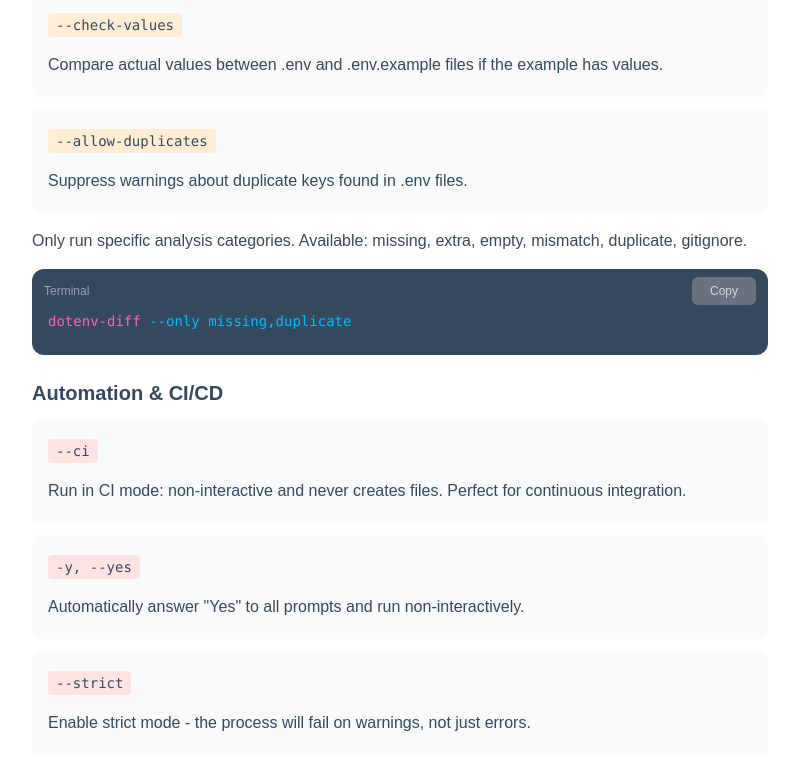
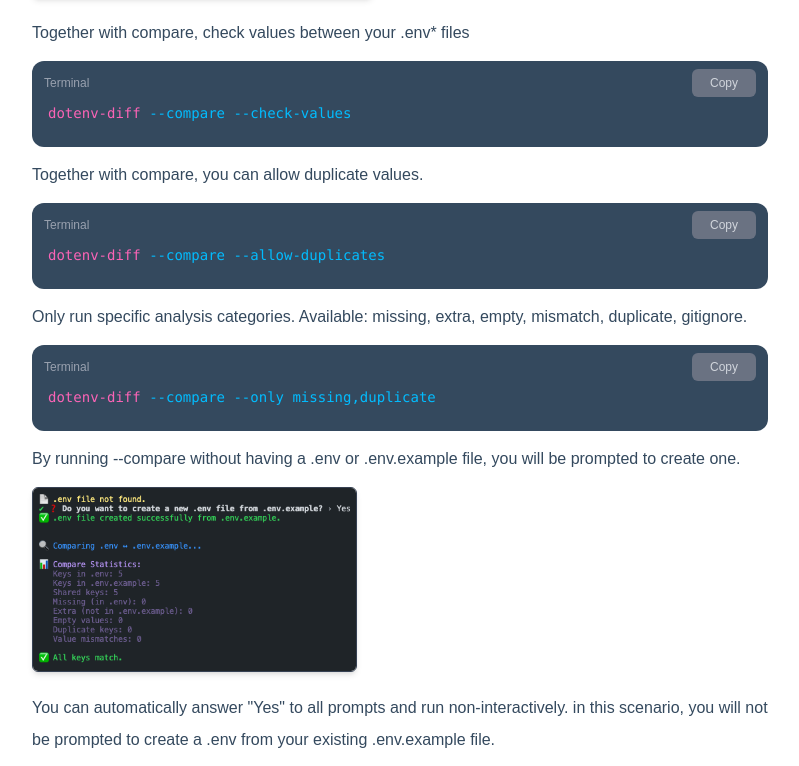
Before and after one commit to Chrilleweb/dotenv-diff-docs, a SvelteKit app: page /flags in a window 1280 px wide. Shown: the part 2029-2795 px from the top of the page, without its empty margins (368-1167 px from the left). Built offline with nearby package versions, Linux system fonts and the light colour scheme.

Commit message:
flags page

```diff
--- a/src/routes/flags/+page.svelte
+++ b/src/routes/flags/+page.svelte
@@ -102,29 +102,29 @@
 				src="/compare.png"
 				alt="Scan report showing unused keys"
 				onClick={() => openModal('/compare.png')}
+                extraClasses="mt-4"
 			/>
 
 			<div class="space-y-3">
-				<div class="rounded-lg bg-gray-50 p-4 dark:bg-gray-800">
-					<code class="rounded bg-orange-100 px-2 py-1 font-mono text-sm dark:bg-orange-900"
-						>--check-values</code
-					>
-					<p class="mt-2">
-						Compare actual values between .env and .env.example files if the example has values.
-					</p>
-				</div>
+					<p class="mt-2">Together with compare, check values between your .env* files</p>
+			<CodeBlock label="Terminal" command="dotenv-diff --compare --check-values" />
 
-				<div class="rounded-lg bg-gray-50 p-4 dark:bg-gray-800">
-					<code class="rounded bg-orange-100 px-2 py-1 font-mono text-sm dark:bg-orange-900"
-						>--allow-duplicates</code
-					>
-					<p class="mt-2">Suppress warnings about duplicate keys found in .env files.</p>
-				</div>
+
+				<p class="mt-2">Together with compare, you can allow duplicate values.</p>
+			<CodeBlock label="Terminal" command="dotenv-diff --compare --allow-duplicates" />
 				<p class="mt-2">
 					Only run specific analysis categories. Available: missing, extra, empty, mismatch,
 					duplicate, gitignore.
 				</p>
-				<CodeBlock label="Terminal" command="dotenv-diff --only missing,duplicate" />
+				<CodeBlock label="Terminal" command="dotenv-diff --compare --only missing,duplicate" />
+                <p>By running --compare without having a .env or .env.example file, you will be prompted to create one.</p>
+                <ClickableImage
+				src="/compare-yes.png"
+				alt="Scan report showing unused keys"
+				onClick={() => openModal('/compare-yes.png')}
+			/>
+                <p class="mt-2">You can automatically answer "Yes" to all prompts and run non-interactively. in this scenario, you will not be prompted to create a .env from your existing .env.example file.</p>
+			<CodeBlock label="Terminal" command="dotenv-diff --compare --yes" />
 			</div>
 		</section>
 
```
Also changed, not shown: static/compare-yes.png (added).
